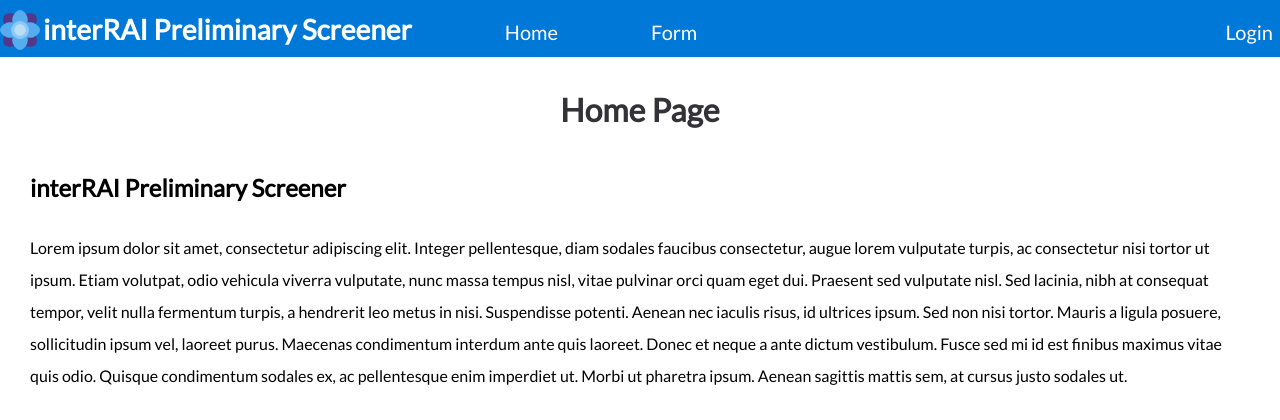
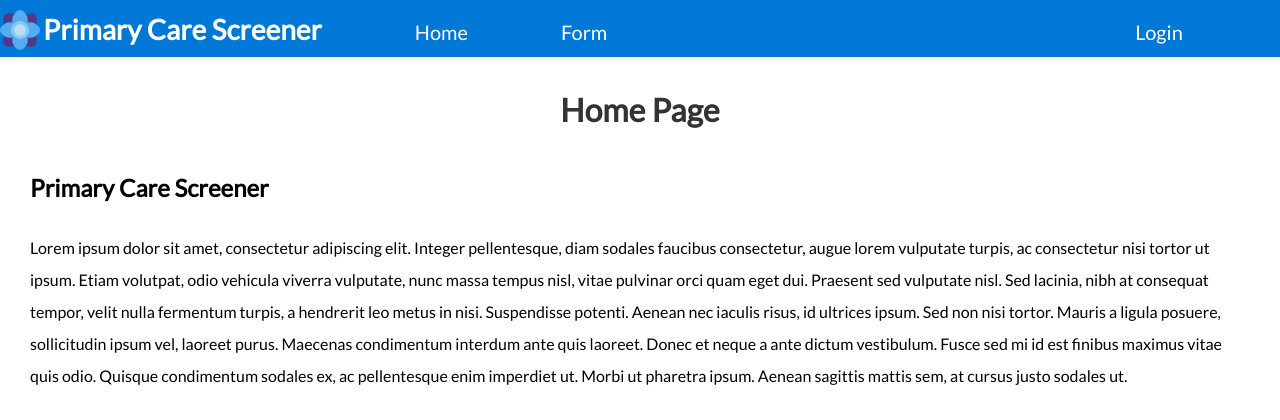
Before and after one commit to hshoukat97/Hamza-Shoukat, a Flask app: page /team4 in a window 1280 px wide. Shown: the top 420 px of the page. Run offline with Flask 2, Linux system fonts and the light colour scheme.

Commit message:
Changed name of overall project to Primary Care Screener

```diff
--- a/templates/index.html
+++ b/templates/index.html
@@ -4,7 +4,7 @@
 <div>
   <h1 class=top-header>Home Page</h1>
   <div class="main-content">
-    <h2>interRAI Preliminary Screener</h2>
+    <h2>Primary Care Screener</h2>
     <p>Lorem ipsum dolor sit amet, consectetur adipiscing elit. Integer pellentesque, diam sodales faucibus consectetur, augue lorem vulputate turpis, ac consectetur nisi tortor ut ipsum. Etiam volutpat, odio vehicula viverra vulputate, nunc massa tempus nisl, vitae pulvinar orci quam eget dui. Praesent sed vulputate nisl. Sed lacinia, nibh at consequat tempor, velit nulla fermentum turpis, a hendrerit leo metus in nisi. Suspendisse potenti. Aenean nec iaculis risus, id ultrices ipsum. Sed non nisi tortor. Mauris a ligula posuere, sollicitudin ipsum vel, laoreet purus. Maecenas condimentum interdum ante quis laoreet. Donec et neque a ante dictum vestibulum. Fusce sed mi id est finibus maximus vitae quis odio. Quisque condimentum sodales ex, ac pellentesque enim imperdiet ut. Morbi ut pharetra ipsum. Aenean sagittis mattis sem, at cursus justo sodales ut.</p>
     <h2>Links</h2>
     <p>
--- a/templates/layout.html
+++ b/templates/layout.html
@@ -5,9 +5,9 @@
   <meta charset="UTF-8">
 
 	{% if title %}
-	<title>{{ title }} | interRAI Preliminary Screener</title>
+	<title>{{ title }} | Primary Care Screener</title>
 	{% else %}
-	<title>interRAI Preliminary Screener</title>
+	<title>Primary Care Screener</title>
   {% endif %}
 
   <link rel=stylesheet href="/static/css/main.css">
@@ -19,7 +19,7 @@
   <header>
     <nav>
       <img src="/static/images/rosette.png" alt="" height="40" width="40">
-      <a href='/team4' id="navigation-header">interRAI Preliminary Screener</a>
+      <a href='/team4' id="navigation-header">Primary Care Screener</a>
       <a href="/team4" class="navigation-link">Home</a>
       <a href="/team4/form" class="navigation-link">Form</a>
       <a href="#" id="navigation-link-right">Login</a>
```
Also changed, not shown: README.md.
